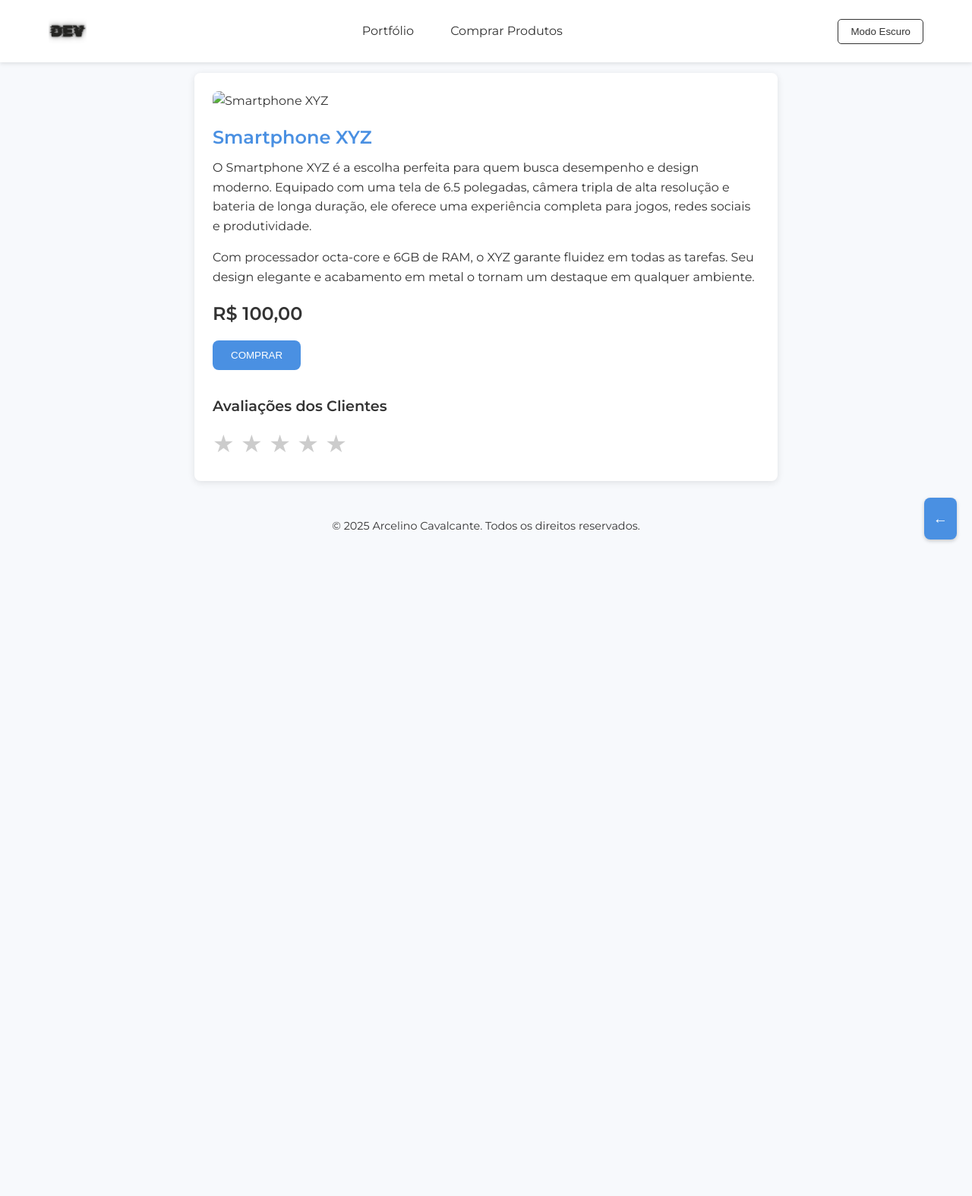
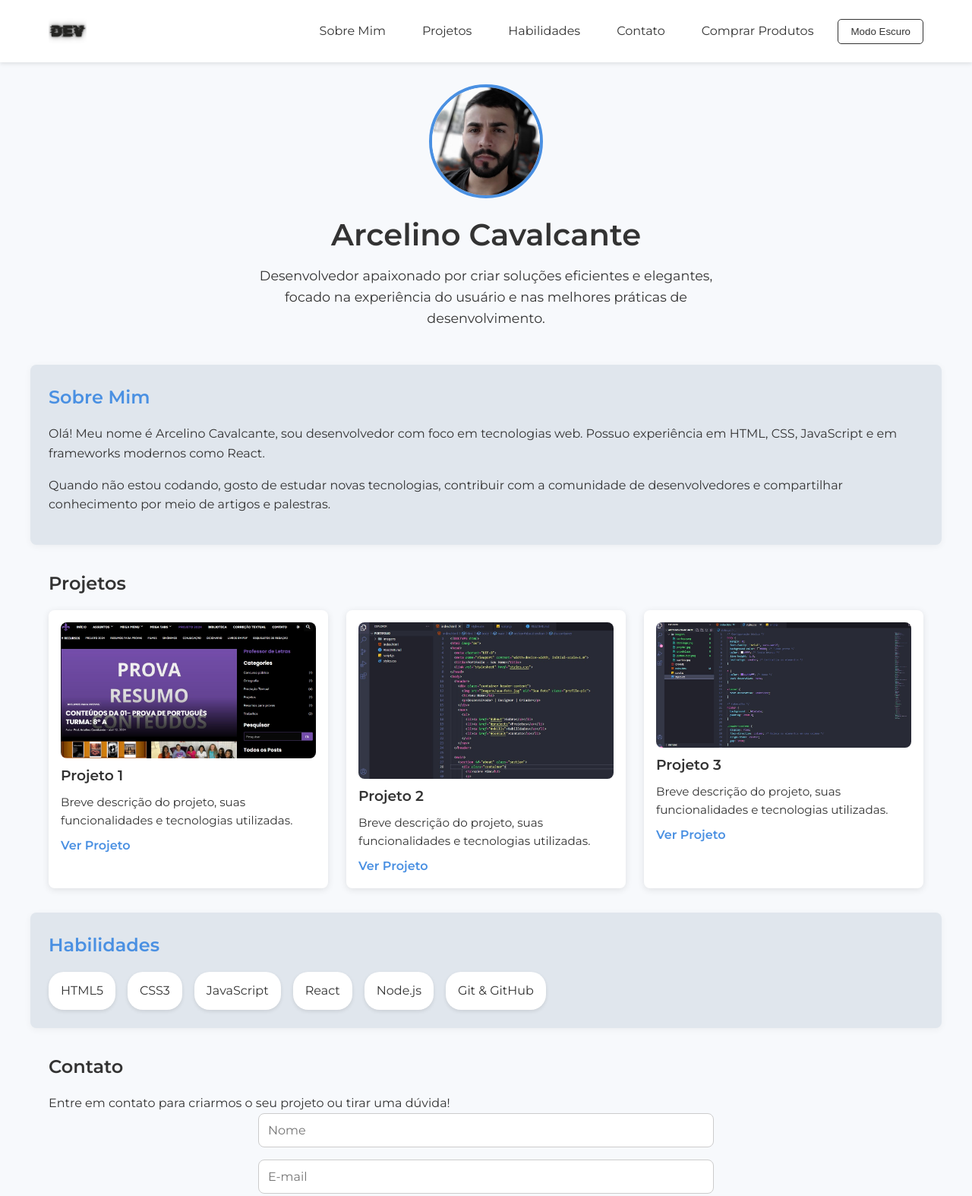
Before and after one commit to arcelino-cavalcante/arcelino-cavalcante.github.io, a plain HTML site: page index.html in a window 1280 px wide. Shown: the top 1574 px of the page at 76% size. Before the commit the page ends 800 px from the top, so only its background shows below. Drawn offline with Linux system fonts and the light colour scheme.

Commit message:
Update index.html

```diff
--- a/index.html
+++ b/index.html
@@ -3,15 +3,13 @@
 <head>
   <meta charset="UTF-8" />
   <meta name="viewport" content="width=device-width, initial-scale=1.0">
-  <title>Detalhes do Produto - Smartphone XYZ</title>
+  <title>Portfólio - Arcelino Cavalcante</title>
   <!-- Fonte Google -->
   <link rel="preconnect" href="https://fonts.gstatic.com"/>
   <link href="https://fonts.googleapis.com/css2?family=Montserrat:wght@400;600&display=swap" rel="stylesheet"/>
 
   <style>
-    /* ==================================================
-       VARIÁVEIS DE COR E ESTILO (PADRÃO UNIFICADO)
-    ================================================== */
+    /* Cores e variáveis – visual elegante */
     :root {
       --bg-color: #f7f9fc;
       --text-color: #333;
@@ -20,7 +18,7 @@
       --hover-bg: #e0e6ed;
       --primary-color: #4a90e2;       /* Azul elegante */
       --accent-color: #25D366;        /* Verde do WhatsApp */
-      --instagram-color: #C13584;     /* Roxo/rosa do Instagram */
+      --instagram-color: #C13584;     /* Roxo do Instagram */
     }
     body.dark-mode {
       --bg-color: #1a1a1a;
@@ -33,9 +31,7 @@
       --instagram-color: #C13584;
     }
 
-    /* ==================================================
-       REGRAS GERAIS
-    ================================================== */
+    /* Regras gerais */
     * {
       margin: 0;
       padding: 0;
@@ -47,7 +43,7 @@
       color: var(--text-color);
       font-family: 'Montserrat', sans-serif;
       line-height: 1.6;
-      transition: background-color 0.4s, color 0.4s;
+      transition: background-color 0.4s ease, color 0.4s ease;
     }
     img {
       max-width: 100%;
@@ -56,7 +52,7 @@
     a {
       text-decoration: none;
       color: var(--text-color);
-      transition: color 0.3s;
+      transition: color 0.3s ease-in-out;
     }
     a:hover {
       color: var(--primary-color);
@@ -70,9 +66,7 @@
       margin: 0 auto;
     }
 
-    /* ==================================================
-       CABEÇALHO E NAVEGAÇÃO
-    ================================================== */
+    /* Cabeçalho e Navegação */
     header {
       background-color: var(--header-bg);
       box-shadow: 0 2px 5px rgba(0,0,0,0.1);
@@ -80,25 +74,30 @@
       top: 0;
       width: 100%;
       z-index: 999;
-      transition: background-color 0.4s;
+      transition: background-color 0.4s ease;
     }
     .navbar {
+      display: flex;
+      align-items: center;
+      justify-content: space-between;
       max-width: 1200px;
       margin: 0 auto;
       padding: 1rem 1.5rem;
-      display: flex;
-      align-items: center;
-      justify-content: space-between;
     }
     .navbar__logo img {
       height: 50px;
     }
-    /* Itens de navegação (desktop e mobile) */
+    .navbar__container {
+      display: flex;
+      align-items: center;
+      gap: 1rem;
+    }
     .navbar__links {
       display: flex;
       align-items: center;
       list-style: none;
       gap: 1rem;
+      transition: max-height 0.4s ease;
     }
     .navbar__links a {
       padding: 0.5rem 1rem;
@@ -106,12 +105,6 @@
     }
     .navbar__links a:hover {
       background-color: var(--hover-bg);
-    }
-    /* Container para o botão de modo escuro e o menu hamburger */
-    .hamburger-container {
-      display: flex;
-      align-items: center;
-      gap: 1rem;
     }
     .dark-mode-toggle button {
       background-color: transparent;
@@ -126,7 +119,6 @@
       background-color: var(--text-color);
       color: var(--bg-color);
     }
-    /* Menu Hamburger */
     .hamburger {
       display: none;
       flex-direction: column;
@@ -149,142 +141,153 @@
       transform: translateY(-8px) rotate(-45deg);
     }
 
-    /* Responsividade: em telas menores, os itens de navegação são escondidos por padrão
-       e exibidos quando o menu hamburger é clicado.
-    ================================================== */
-    @media (max-width: 768px) {
-      .navbar__links {
-        display: none;
-        flex-direction: column;
-        position: absolute;
-        top: 60px;
-        right: 0;
-        background-color: var(--header-bg);
-        width: 100%;
-        text-align: right;
-        padding: 1rem 1.5rem;
-        box-shadow: 0 2px 5px rgba(0,0,0,0.1);
-      }
-      .navbar__links.active {
-        display: flex;
-      }
-      .hamburger {
-        display: flex;
-      }
+    /* Seção Hero */
+    .hero {
+      display: flex;
+      flex-direction: column;
+      align-items: center;
+      justify-content: center;
+      text-align: center;
+      padding-top: 6rem; /* Espaço para o header fixo */
+      min-height: 60vh;
     }
-    @media (max-width: 480px) {
-      .navbar__logo img {
-        height: 40px;
-      }
+    .hero__image {
+      width: 150px;
+      height: 150px;
+      border-radius: 50%;
+      object-fit: cover;
+      border: 4px solid var(--primary-color);
+      margin-bottom: 1rem;
+      transition: border-color 0.4s ease;
+    }
+    .hero h1 {
+      font-size: 2.5rem;
+      margin-bottom: 0.5rem;
+    }
+    .hero p {
+      font-size: 1.1rem;
+      max-width: 600px;
+      margin: 0 auto;
     }
 
-    /* ==================================================
-       CONTEÚDO PRINCIPAL
-    ================================================== */
-    main {
-      max-width: 800px;
-      margin: 6rem auto 2rem auto; /* espaço superior considerando o header fixo */
-      padding: 0 1rem;
+    /* Seções Sobre Mim, Projetos, Habilidades */
+    #sobre-mim,
+    #habilidades {
+      background-color: var(--hover-bg);
+      border-radius: 8px;
+      padding: 1.5rem;
+      box-shadow: 0 2px 10px rgba(0,0,0,0.05);
     }
-    .product-container {
+    #sobre-mim h2,
+    #habilidades h2 {
+      color: var(--primary-color);
+    }
+    #sobre-mim p,
+    #habilidades p {
+      margin-bottom: 1rem;
+    }
+
+    /* Projetos */
+    #projetos .projects-container {
+      display: grid;
+      grid-template-columns: repeat(auto-fill, minmax(280px, 1fr));
+      gap: 1.5rem;
+      margin-top: 1rem;
+    }
+    .project-card {
       background-color: var(--card-bg);
-      padding: 1.5rem;
       border-radius: 8px;
+      padding: 1rem;
       box-shadow: 0 2px 10px rgba(0,0,0,0.1);
-      position: relative;
+      transition: transform 0.3s ease, box-shadow 0.3s ease;
     }
-    .product-image {
-      width: 100%;
+    .project-card:hover {
+      transform: translateY(-5px);
+      box-shadow: 0 4px 15px rgba(0,0,0,0.15);
+    }
+    .project-card img {
       border-radius: 8px;
     }
-    .product-details {
+    .project-card h3 {
+      margin: 0.5rem 0;
+    }
+    .project-card p {
+      font-size: 0.95rem;
+    }
+    .project-card a {
+      margin-top: 0.5rem;
+      display: inline-block;
+      font-weight: 600;
+      color: var(--primary-color);
+    }
+
+    /* Habilidades */
+    .skills-list {
+      display: flex;
+      flex-wrap: wrap;
+      gap: 1rem;
       margin-top: 1rem;
     }
-    .product-details h2 {
-      color: var(--primary-color);
-      margin-bottom: 0.5rem;
-    }
-    .product-details p {
-      margin-bottom: 1rem;
-      font-size: 1rem;
-    }
-    .product-price {
-      font-size: 1.5rem;
-      font-weight: bold;
-      margin: 1rem 0;
-    }
-    .buy-button {
-      display: inline-block;
-      background-color: var(--primary-color);
-      color: #fff;
-      padding: 0.75rem 1.5rem;
-      border: none;
-      border-radius: 8px;
-      text-transform: uppercase;
-      cursor: pointer;
-      transition: background-color 0.3s;
-    }
-    .buy-button:hover {
-      background-color: #357ab7;
+    .skill-item {
+      background-color: var(--card-bg);
+      padding: 0.75rem 1rem;
+      border-radius: 20px;
+      box-shadow: 0 2px 5px rgba(0,0,0,0.1);
     }
 
-    /* ==================================================
-       BOTÃO "VOLTAR" (seta azul) para voltar à página de produtos
-       Posicionado fixo no canto inferior direito (acima do "Voltar ao Topo"),
-       formato quadrado com bordas arredondadas.
-    ================================================== */
-    .back-arrow {
-      position: fixed;
-      bottom: 90px;  /* Acima do botão "Voltar ao Topo" */
-      right: 20px;
+    /* Contato */
+    #contato form {
+      display: flex;
+      flex-direction: column;
+      gap: 1rem;
+      max-width: 600px;
+      margin: 0 auto;
+    }
+    #contato form input,
+    #contato form textarea {
+      width: 100%;
+      padding: 0.75rem;
+      border: 1px solid #ccc;
+      border-radius: 8px;
+      font-size: 1rem;
+      font-family: inherit;
+    }
+    #contato form button {
       background-color: var(--primary-color);
       color: #fff;
       padding: 0.75rem;
+      border: none;
       border-radius: 8px;
-      text-decoration: none;
-      font-size: 1.2rem;
-      display: flex;
-      align-items: center;
-      justify-content: center;
-      z-index: 1001;
-      box-shadow: 0 2px 5px rgba(0,0,0,0.2);
+      cursor: pointer;
+      font-size: 1rem;
+      transition: background-color 0.3s ease;
     }
-    .back-arrow:hover {
+    #contato form button:hover {
       background-color: #357ab7;
     }
-
-    /* ==================================================
-       AVALIAÇÃO COM ESTRELAS (STAR RATING)
-    ================================================== */
-    .rating-section {
-      margin-top: 2rem;
+    /* Botões sociais (Instagram e WhatsApp) */
+    .social-buttons {
+      display: flex;
+      justify-content: center;
+      gap: 1rem;
+      margin-top: 1rem;
     }
-    .rating-section h3 {
-      margin-bottom: 0.5rem;
-      font-size: 1.2rem;
+    .social-buttons a {
+      display: inline-block;
+      padding: 0.5rem 1rem;
+      border-radius: 30px;
+      color: #fff;
+      font-weight: bold;
+      transition: background-color 0.3s ease;
     }
-    .star-rating {
-      direction: rtl;
-      font-size: 2rem;
-      unicode-bidi: bidi-override;
-      display: inline-block;
+    .social-buttons a.instagram {
+      background-color: var(--instagram-color);
     }
-    .star-rating input {
-      display: none;
-    }
-    .star-rating label {
-      color: #ccc;
-      cursor: pointer;
-    }
-    .star-rating input:checked ~ label,
-    .star-rating label:hover,
-    .star-rating label:hover ~ label {
-      color: gold;
+    .social-buttons a.whatsapp {
+      background-color: var(--accent-color);
     }
 
-    /* ==================================================
-       RODAPÉ
-    ================================================== */
+    /* Rodapé */
     footer {
       text-align: center;
       padding: 1rem;
@@ -292,9 +295,7 @@
       font-size: 0.9rem;
     }
 
-    /* ==================================================
-       BOTÃO "VOLTAR AO TOPO"
-    ================================================== */
+    /* Botão “Voltar ao Topo” */
     #backToTop {
       position: fixed;
       bottom: 20px;
@@ -312,91 +313,181 @@
       box-shadow: 0 2px 10px rgba(0,0,0,0.3);
       opacity: 0;
       visibility: hidden;
-      transition: opacity 0.3s, visibility 0.3s;
+      transition: opacity 0.3s ease, visibility 0.3s;
       z-index: 1000;
     }
     #backToTop.show {
       opacity: 1;
       visibility: visible;
     }
+
+    /* Responsividade */
+    @media (max-width: 768px) {
+      .dark-mode-toggle {
+        display: none;
+      }
+      .navbar__links {
+        position: absolute;
+        top: 60px;
+        right: 0;
+        background-color: var(--header-bg);
+        flex-direction: column;
+        align-items: flex-start;
+        padding: 1rem;
+        gap: 0.5rem;
+        max-height: 0;
+        overflow: hidden;
+        border-radius: 0 0 8px 8px;
+      }
+      .navbar__links.active {
+        max-height: 500px;
+      }
+      .hamburger {
+        display: flex;
+      }
+    }
+    @media (max-width: 480px) {
+      .hero h1 {
+        font-size: 1.8rem;
+      }
+      .hero p {
+        font-size: 1rem;
+      }
+      .navbar__logo img {
+        height: 40px;
+      }
+    }
   </style>
 </head>
 <body>
-  <!-- CABEÇALHO COM MENU -->
+  <!-- Cabeçalho -->
   <header>
     <nav class="navbar">
       <div class="navbar__logo">
-        <a href="../../index.html"><img src="../../imagens/logo.png" alt="Logo"></a>
+        <a href="#topo">
+          <img src="./imagens/logo.png" alt="Logo">
+        </a>
       </div>
-      <!-- Navegação Desktop -->
-      <ul class="navbar__links">
-        <li><a href="../../index.html">Portfólio</a></li>
-        <li><a href="../../loja.html">Comprar Produtos</a></li>
-      </ul>
-      <!-- Container para o botão de modo escuro e o menu hamburger (celular) -->
-      <div class="hamburger-container">
+      <div class="hamburger" id="hamburgerMenu">
+        <span></span>
+        <span></span>
+        <span></span>
+      </div>
+      <div class="navbar__container">
+        <ul class="navbar__links">
+          <li><a href="#sobre-mim">Sobre Mim</a></li>
+          <li><a href="#projetos">Projetos</a></li>
+          <li><a href="#habilidades">Habilidades</a></li>
+          <li><a href="#contato">Contato</a></li>
+          <li><a href="loja.html">Comprar Produtos</a></li>
+        </ul>
         <div class="dark-mode-toggle">
           <button id="darkModeBtn">Modo Escuro</button>
-        </div>
-        <div class="hamburger" id="hamburgerMenu">
-          <span></span>
-          <span></span>
-          <span></span>
         </div>
       </div>
     </nav>
   </header>
 
-  <!-- CONTEÚDO PRINCIPAL -->
-  <main>
-    <div class="product-container">
-      <!-- Botão "Voltar" (seta azul) -->
-      <a href="../../loja.html" class="back-arrow" title="Voltar para Produtos">&#8592;</a>
+  <!-- Seção Hero -->
+  <section class="hero" id="topo">
+    <img src="./imagens/sua-foto.jpg" alt="Minha foto" class="hero__image">
+    <h1>Arcelino Cavalcante</h1>
+    <p>
+      Desenvolvedor apaixonado por criar soluções eficientes e elegantes,
+      focado na experiência do usuário e nas melhores práticas de desenvolvimento.
+    </p>
+  </section>
 
-      <!-- Imagem do Produto -->
-      <img src="../../imagens/smartphone-xyz.jpg" alt="Smartphone XYZ" class="product-image">
+  <!-- Seção Sobre Mim -->
+  <section id="sobre-mim">
+    <h2>Sobre Mim</h2>
+    <p>
+      Olá! Meu nome é Arcelino Cavalcante, sou desenvolvedor com foco em tecnologias web.
+      Possuo experiência em HTML, CSS, JavaScript e em frameworks modernos como React.
+    </p>
+    <p>
+      Quando não estou codando, gosto de estudar novas tecnologias, contribuir com a comunidade
+      de desenvolvedores e compartilhar conhecimento por meio de artigos e palestras.
+    </p>
+  </section>
 
-      <!-- Detalhes do Produto -->
-      <div class="product-details">
-        <h2>Smartphone XYZ</h2>
-        <p>
-          O Smartphone XYZ é a escolha perfeita para quem busca desempenho e design moderno. Equipado com uma tela de 6.5 polegadas, câmera tripla de alta resolução e bateria de longa duração, ele oferece uma experiência completa para jogos, redes sociais e produtividade.
-        </p>
-        <p>
-          Com processador octa-core e 6GB de RAM, o XYZ garante fluidez em todas as tarefas. Seu design elegante e acabamento em metal o tornam um destaque em qualquer ambiente.
-        </p>
-        <div class="product-price">R$ 100,00</div>
-        <button class="buy-button">Comprar</button>
+  <!-- Seção Projetos -->
+  <section id="projetos">
+    <h2>Projetos</h2>
+    <div class="projects-container">
+      <div class="project-card">
+        <img src="./imagens/projeto1.jpg" alt="Projeto 1">
+        <h3>Projeto 1</h3>
+        <p>Breve descrição do projeto, suas funcionalidades e tecnologias utilizadas.</p>
+        <a href="#" target="_blank" rel="noopener">Ver Projeto</a>
       </div>
-
-      <!-- Seção de Avaliação -->
-      <div class="rating-section">
-        <h3>Avaliações dos Clientes</h3>
-        <div class="star-rating">
-          <input type="radio" id="star5" name="rating" value="5">
-          <label for="star5">&#9733;</label>
-          <input type="radio" id="star4" name="rating" value="4">
-          <label for="star4">&#9733;</label>
-          <input type="radio" id="star3" name="rating" value="3">
-          <label for="star3">&#9733;</label>
-          <input type="radio" id="star2" name="rating" value="2">
-          <label for="star2">&#9733;</label>
-          <input type="radio" id="star1" name="rating" value="1">
-          <label for="star1">&#9733;</label>
-        </div>
+      <div class="project-card">
+        <img src="./imagens/projeto2.jpg" alt="Projeto 2">
+        <h3>Projeto 2</h3>
+        <p>Breve descrição do projeto, suas funcionalidades e tecnologias utilizadas.</p>
+        <a href="#" target="_blank" rel="noopener">Ver Projeto</a>
+      </div>
+      <div class="project-card">
+        <img src="./imagens/projeto3.jpg" alt="Projeto 3">
+        <h3>Projeto 3</h3>
+        <p>Breve descrição do projeto, suas funcionalidades e tecnologias utilizadas.</p>
+        <a href="#" target="_blank" rel="noopener">Ver Projeto</a>
       </div>
     </div>
-  </main>
+  </section>
 
-  <!-- RODAPÉ -->
+  <!-- Seção Habilidades -->
+  <section id="habilidades">
+    <h2>Habilidades</h2>
+    <div class="skills-list">
+      <div class="skill-item">HTML5</div>
+      <div class="skill-item">CSS3</div>
+      <div class="skill-item">JavaScript</div>
+      <div class="skill-item">React</div>
+      <div class="skill-item">Node.js</div>
+      <div class="skill-item">Git & GitHub</div>
+    </div>
+  </section>
+
+  <!-- Seção Contato -->
+  <section id="contato">
+    <h2>Contato</h2>
+    <p>Entre em contato para criarmos o seu projeto ou tirar uma dúvida!</p>
+    <form>
+      <input type="text" name="nome" placeholder="Nome" required>
+      <input type="email" name="email" placeholder="E-mail" required>
+      <textarea name="mensagem" rows="5" placeholder="Mensagem" required></textarea>
+      <button type="submit">Enviar</button>
+    </form>
+    <!-- Botões para Instagram e WhatsApp -->
+    <div class="social-buttons">
+      <a href="https://www.instagram.com/seuusuario" target="_blank" class="instagram">Instagram</a>
+      <a href="https://api.whatsapp.com/send?phone=seunumero" target="_blank" class="whatsapp">WhatsApp</a>
+    </div>
+  </section>
+
+  <!-- Rodapé -->
   <footer>
     &copy; 2025 Arcelino Cavalcante. Todos os direitos reservados.
   </footer>
 
-  <!-- BOTÃO "VOLTAR AO TOPO" -->
+  <!-- Botão “Voltar ao Topo” -->
   <button id="backToTop" title="Voltar ao Topo">&#8679;</button>
 
   <script>
+    // Rolagem suave para links internos
+    document.querySelectorAll('.navbar__links a').forEach(link => {
+      const hrefValue = link.getAttribute('href');
+      if (hrefValue && hrefValue.startsWith('#')) {
+        link.addEventListener('click', (e) => {
+          e.preventDefault();
+          const section = document.querySelector(hrefValue);
+          const offsetTop = section.offsetTop - 60;
+          window.scrollTo({ top: offsetTop, behavior: 'smooth' });
+        });
+      }
+    });
+
     // Alternar modo escuro/claro
     const darkModeBtn = document.getElementById('darkModeBtn');
     darkModeBtn.addEventListener('click', () => {
@@ -404,15 +495,15 @@
       darkModeBtn.textContent = document.body.classList.contains('dark-mode') ? "Modo Claro" : "Modo Escuro";
     });
 
-    // Menu Hamburger para Mobile: mostrar/esconder itens de navegação
+    // Menu Hamburger (mobile)
     const hamburgerMenu = document.getElementById('hamburgerMenu');
-    const navbarLinks = document.querySelector('.navbar__links');
+    const navLinks = document.querySelector('.navbar__links');
     hamburgerMenu.addEventListener('click', () => {
-      navbarLinks.classList.toggle('active');
+      navLinks.classList.toggle('active');
       hamburgerMenu.classList.toggle('open');
     });
 
-    // Botão "Voltar ao Topo"
+    // Botão Voltar ao Topo
     const backToTopBtn = document.getElementById('backToTop');
     window.addEventListener('scroll', () => {
       if (window.pageYOffset > 300) {
```
